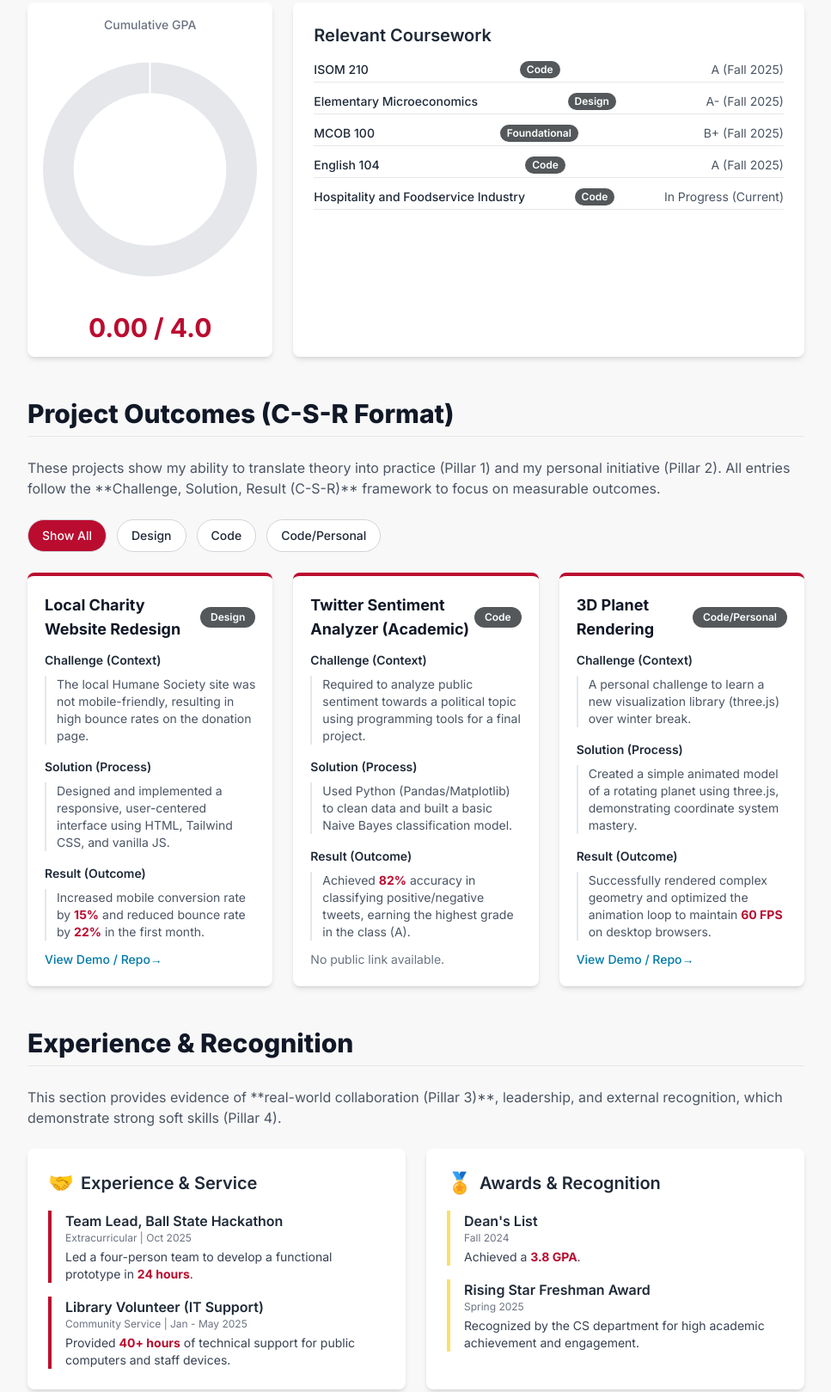
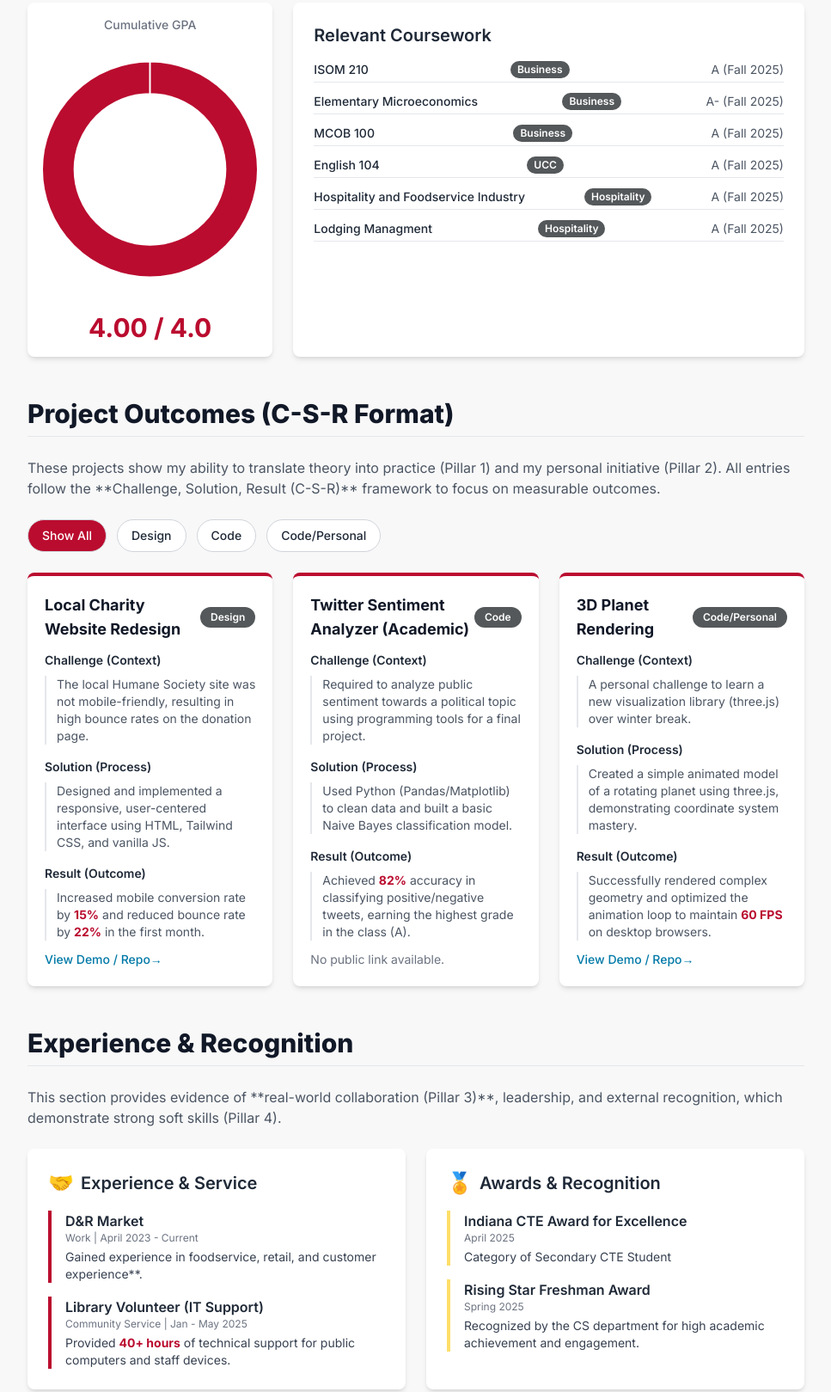
Before and after one commit to lorelai-m/PBL-Portfolio, a plain HTML site: page index.html in a window 1280 px wide. Shown: the part 864-2483 px from the top of the page at 86% size, without its empty margins (296-1263 px from the left). Drawn offline with nearby package versions, Linux system fonts and the light colour scheme.

Commit message:
index update.html

```diff
--- a/index.html
+++ b/index.html
@@ -259,7 +259,7 @@ CONFIRMATION: NO SVG graphics used. NO Mermaid JS used. -->
             tagline: "none",
             currentYear: "Freshman", // Freshman, Sophomore, Junior, Senior
             major: "Hospitality, Innovation, and Leadership",
-            gpa: 0.0,
+            gpa: 4.0,
             impactScoreMultiplier: 10, // Adjusts how much projects/awards count towards total impact
 
             // --- INTRODUCTION & BRANDING FIELDS ---
@@ -279,11 +279,12 @@ CONFIRMATION: NO SVG graphics used. NO Mermaid JS used. -->
 
         // 1.2 ACADEMICS (REQUIRED: Add relevant classes)
         const academicData = [
-            { name: "ISOM 210", grade: "A", semester: "Fall 2025", relevance: "Code" },
-            { name: "Elementary Microeconomics", grade: "A-", semester: "Fall 2025", relevance: "Design" },
-            { name: "MCOB 100", grade: "B+", semester: "Fall 2025", relevance: "Foundational" },
-            { name: "English 104", grade: "A", semester: "Fall 2025", relevance: "Code" },
-            { name: "Hospitality and Foodservice Industry", grade: "In Progress", semester: "Current", relevance: "Code" },
+            { name: "ISOM 210", grade: "A", semester: "Fall 2025", relevance: "Business" },
+            { name: "Elementary Microeconomics", grade: "A-", semester: "Fall 2025", relevance: "Business" },
+            { name: "MCOB 100", grade: "A", semester: "Fall 2025", relevance: "Business" },
+            { name: "English 104", grade: "A", semester: "Fall 2025", relevance: "UCC" },
+            { name: "Hospitality and Foodservice Industry", grade: "A", semester: "Fall 2025", relevance: "Hospitality" },
+            { name: "Lodging Managment", grade: "A", semester: "Fall 2025", relevance: "Hospitality" },
         ];
 
         // 1.3 PROJECTS (REQUIRED: Follow C-S-R format)
@@ -317,11 +318,11 @@ CONFIRMATION: NO SVG graphics used. NO Mermaid JS used. -->
         // 1.4 EXPERIENCE & AWARDS (REQUIRED)
         const recognitionData = {
             experience: [
-                { title: "Team Lead, Ball State Hackathon", type: "Extracurricular", duration: "Oct 2025", detail: "Led a four-person team to develop a functional prototype in **24 hours**." },
+                { title: "D&R Market", type: "Work", duration: "April 2023 - Current", detail: "Gained experience in foodservice, retail, and customer experience**." },
                 { title: "Library Volunteer (IT Support)", type: "Community Service", duration: "Jan - May 2025", detail: "Provided **40+ hours** of technical support for public computers and staff devices." },
             ],
             awards: [
-                { title: "Dean's List", duration: "Fall 2024", detail: "Achieved a **3.8 GPA**." },
+                { title: "Indiana CTE Award for Excellence", duration: "April 2025", detail: "Category of Secondary CTE Student" },
                 { title: "Rising Star Freshman Award", duration: "Spring 2025", detail: "Recognized by the CS department for high academic achievement and engagement." },
             ]
         };
```
